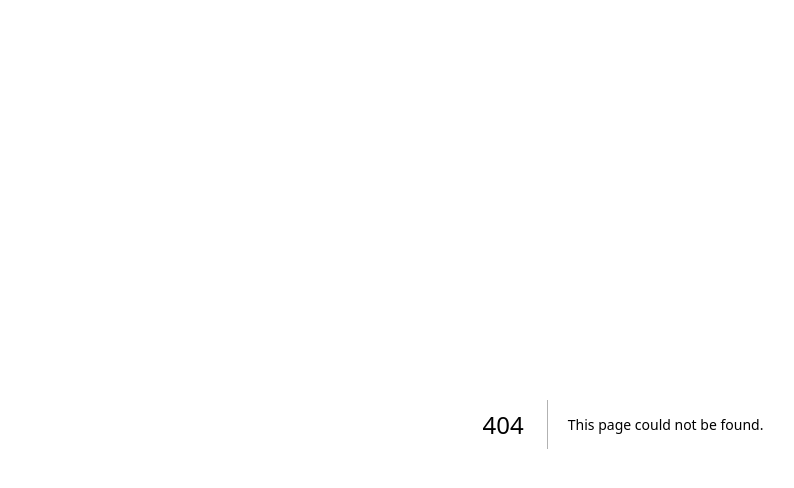
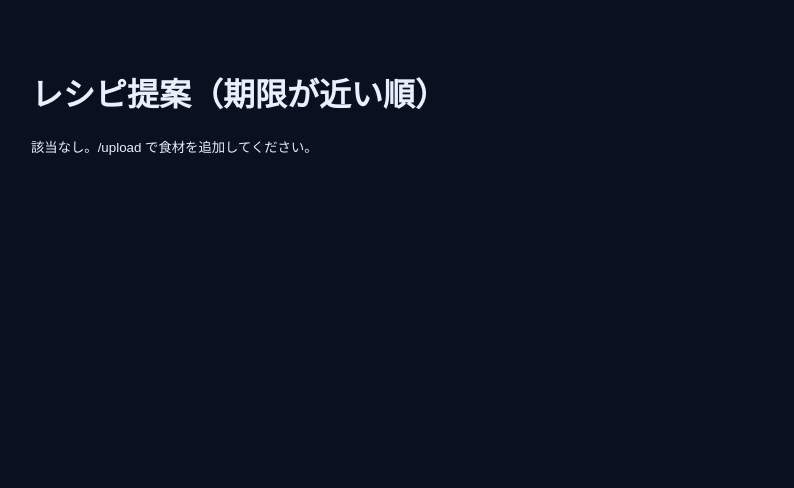
Before and after one commit to ackey123/123, a Next.js app: page /recipes in a window 1280 px wide. Before the commit this address had no page. Shown: the top 488 px of the page, without its empty margins (17-811 px from the left). Built offline with nearby package versions, Linux system fonts and the light colour scheme.

Commit message:
Create recipes.js

```diff
--- /dev/null
+++ b/pages/recipes.js
@@ -0,0 +1,68 @@
+import { useEffect, useMemo, useState } from 'react';
+import { loadItems } from '@/lib/storage';
+
+const RULES = [
+  { need:['卵','牛乳','砂糖'], name:'プリン', how:'卵・牛乳・砂糖を混ぜ湯せんで蒸す' },
+  { need:['トマト','パスタ'], name:'トマトパスタ', how:'にんにく＋トマトを煮てパスタと和える' },
+  { need:['豆腐','味噌','ねぎ'], name:'豆腐とねぎの味噌汁', how:'だし→豆腐→味噌→ねぎ' },
+  { need:['キャベツ','ベーコン'], name:'キャベツとベーコンのソテー', how:'ベーコン炒め→キャベツ→塩胡椒' },
+  { need:['卵'], name:'卵焼き', how:'卵＋砂糖/塩で焼く' },
+  { need:['豆腐'], name:'冷奴', how:'豆腐に醤油・ねぎ・生姜' }
+];
+
+export default function Recipes(){
+  const [items,setItems] = useState([]);
+
+  useEffect(()=>{ setItems(loadItems()); },[]);
+
+  const urgencyByIng = useMemo(()=>{
+    const m = new Map();
+    const today = new Date().setHours(0,0,0,0);
+    for(const it of items){
+      if (!it.expiry_date) continue;
+      const d = new Date(it.expiry_date).setHours(0,0,0,0);
+      const left = Math.floor((d - today)/86400000);
+      for(const ing of it.ingredients || []) {
+        m.set(ing, Math.min(left, m.get(ing) ?? left));
+      }
+    }
+    return m;
+  },[items]);
+
+  const haveSet = useMemo(()=>{
+    const s = new Set(); for(const it of items) for(const ing of it.ingredients || []) s.add(ing); return s;
+  },[items]);
+
+  const suggestions = useMemo(()=>{
+    const arr = RULES.map(r=>{
+      const hit = r.need.filter(n=>haveSet.has(n));
+      if (!hit.length) return null;
+      let bonus = 0;
+      for(const h of hit){
+        const dl = urgencyByIng.get(h) ?? 30;
+        bonus += Math.max(0, (30 - dl)/30);
+      }
+      const score = hit.length + bonus;
+      const soonest = Math.min(...hit.map(h=> urgencyByIng.get(h) ?? 365));
+      return { ...r, hitCount: hit.length, score, soonest };
+    }).filter(Boolean);
+    arr.sort((a,b)=>(a.soonest-b.soonest) || (b.score-a.score));
+    return arr;
+  },[haveSet, urgencyByIng]);
+
+  return (
+    <main style={{padding:24, fontFamily:'sans-serif'}}>
+      <h1>レシピ提案（期限が近い順）</h1>
+      <div style={{display:'grid', gap:12, gridTemplateColumns:'repeat(auto-fill,minmax(260px,1fr))'}}>
+        {suggestions.length ? suggestions.map((r,i)=>(
+          <div key={i} style={{background:'#f7f7f7',borderRadius:14,padding:14}}>
+            <div style={{fontSize:12, color:'#666'}}>必要: {r.need.join(', ')}</div>
+            <div style={{fontWeight:800, fontSize:18, marginTop:6}}>{r.name}</div>
+            <div style={{marginTop:6}}>{r.how}</div>
+            <div style={{fontSize:12, color:'#666', marginTop:6}}>緊急度: 最短 {r.soonest} 日</div>
+          </div>
+        )) : <small>該当なし。/upload で食材を追加してください。</small>}
+      </div>
+    </main>
+  );
+}
```
